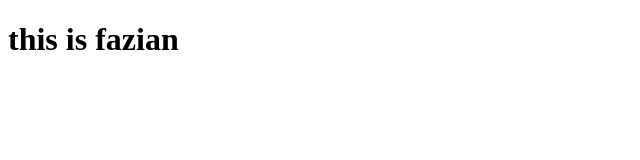
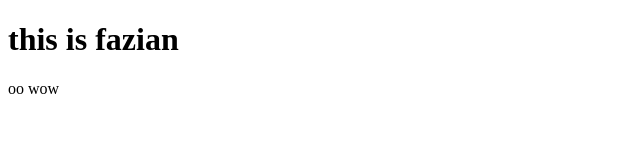
Before and after one commit to faizan843/faizan843.github.io, a plain HTML site: page index.html in a window 1280 px wide. Shown: the full height of the page, 0-640 px from the left. Drawn offline with Linux system fonts and the light colour scheme.

Commit message:
Update index.html

```diff
--- a/index.html
+++ b/index.html
@@ -9,6 +9,7 @@
 
 <body>
     <h1>this is fazian</h1>
+    <p>oo wow</p>
 </body>
 
 </html>
```
